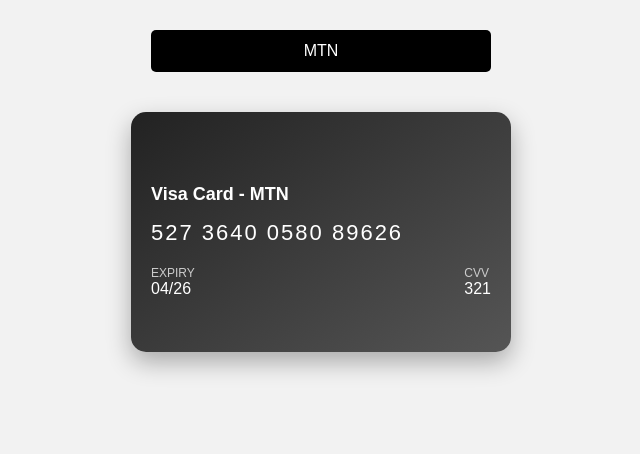
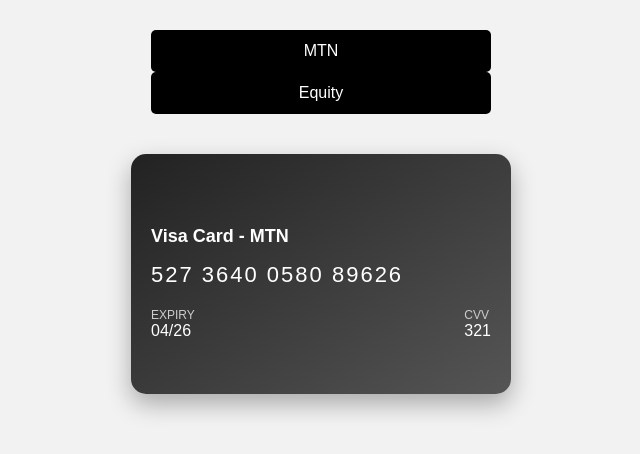
Before and after one commit to iradupat/visacards, a plain HTML site: page index.html in a window 1280 px wide. Shown: the whole page, without its empty margins (319-959 px from the left). Drawn offline with Linux system fonts and the light colour scheme.

Commit message:
Update index.html

```diff
--- a/index.html
+++ b/index.html
@@ -87,9 +87,9 @@
 <!--       <img src="https://upload.wikimedia.org/wikipedia/commons/9/93/New-mtn-logo.jpg" width="50" /> -->
     MTN
     </button>
-<!--     <button class="btn" onclick="showCard('Equity')">Equity</button>
+  <button class="btn" onclick="showCard('Equity')">Equity</button>
 
-    <button class="btn" onclick="showCard('ZIGZ')">ZIGZ</button> -->
+  <!--  <button class="btn" onclick="showCard('ZIGZ')">ZIGZ</button> -->
   </div>
 
   <div class="card" id="visaCard">
@@ -110,9 +110,9 @@
   <script>
     const cardData = {
       Equity: {
-        number: "4111 1111 1111 1234",
-        expiry: "12/27",
-        cvv: "321"
+        number: "4576 6901 1645 1463",
+        expiry: "04/28",
+        cvv: "807"
       },
       MTN: {
         number: "527 3640 0580 89626",
```
